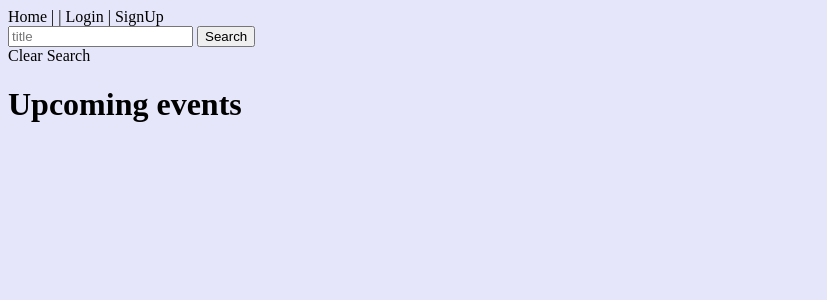
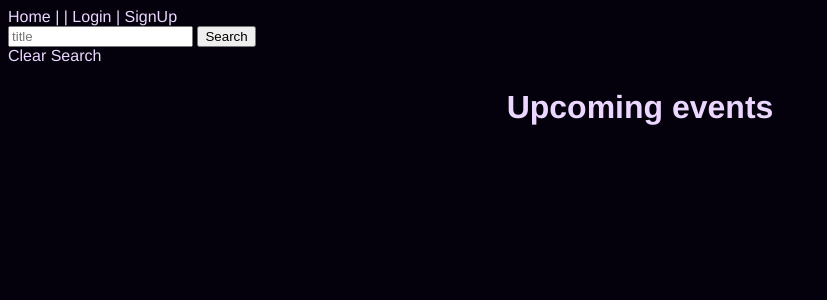
Before and after one commit to kobyrthr/unherd_app, a Django app: page / in a window 1280 px wide. Shown: the top 300 px of the page, without its empty margins (0-827 px from the left). Run offline with Django 4.2, Linux system fonts and the light colour scheme; data that the repository does not hold is empty.

Commit message:
Changed font to sans serif. Changed colors to dark background with light urple text.

```diff
--- a/main_app/static/styles.css
+++ b/main_app/static/styles.css
@@ -1,8 +1,14 @@
 body{
-    background-color: lavender;
-    color: black;
+    background-color: #04000C;
+    color: #EBD7FF;
+    font-family: 'Franklin Gothic Medium', 'Arial Narrow', Arial, sans-serif;
 }
 
+h1{
+    text-align: center;
+    margin: 24px;
+    font-family:'Franklin Gothic Medium', 'Arial Narrow', Arial, sans-serif ;
+}
 
 img{
     max-width: 300px;
@@ -10,16 +16,23 @@ img{
 
 a{
     text-decoration: none;
-    color: black;
+    color: #EBD7FF;
 }
 a:hover{
     cursor:pointer;
-    text-decoration: underline;
     color: red;
 }
 
-.img_card{
+.event_card{
     display: flex;
     align-items: center;
     margin-bottom: 64px;
 }
+
+.event_card img{
+    margin: auto 32px;
+}
+.event_card h1{
+    max-width: 20vh;
+    text-align: right;
+}
--- a/main_app/templates/index.html
+++ b/main_app/templates/index.html
@@ -14,15 +14,21 @@
     <h1>Upcoming events</h1>
     {% for event in events %}
     <a href={% url 'event_detail' pk=event.id %}>
-                <div class = "img_card">
-                    <h3>{{event.title}}</h3>
+                <div class = "event_card">
+                    <h1>{{event.title}}</h1>
                     <img src="{{event.img}}" alt="">
-                    <p>{{event.description}}</p>
-                    <p>{{event.genres}}</p>
+                    <div>
+                        <p>{{event.description}}</p>
+                        <p>{{event.genres}}</p>
+
+                    </div>
                     </div>
             </a>
 
 
 
     {% endfor %}
+
+
+
 {% endblock %}
```
